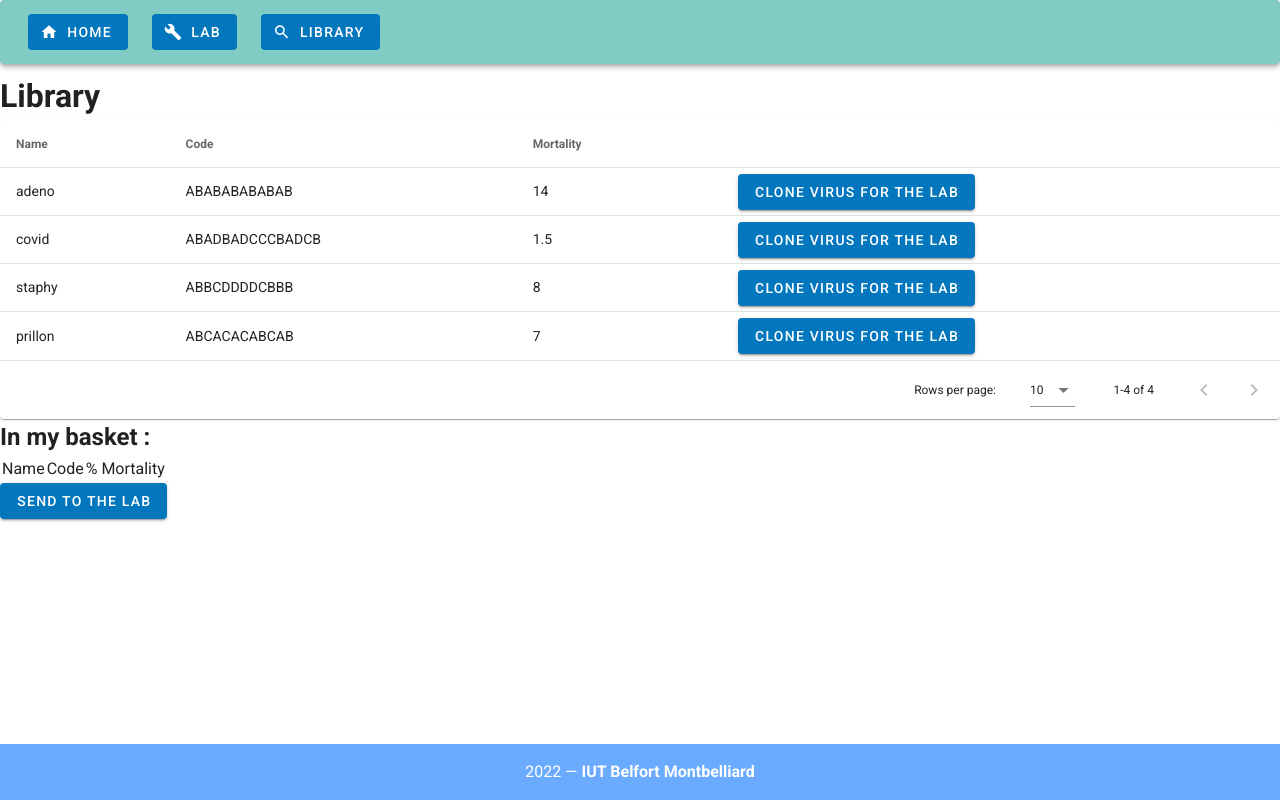
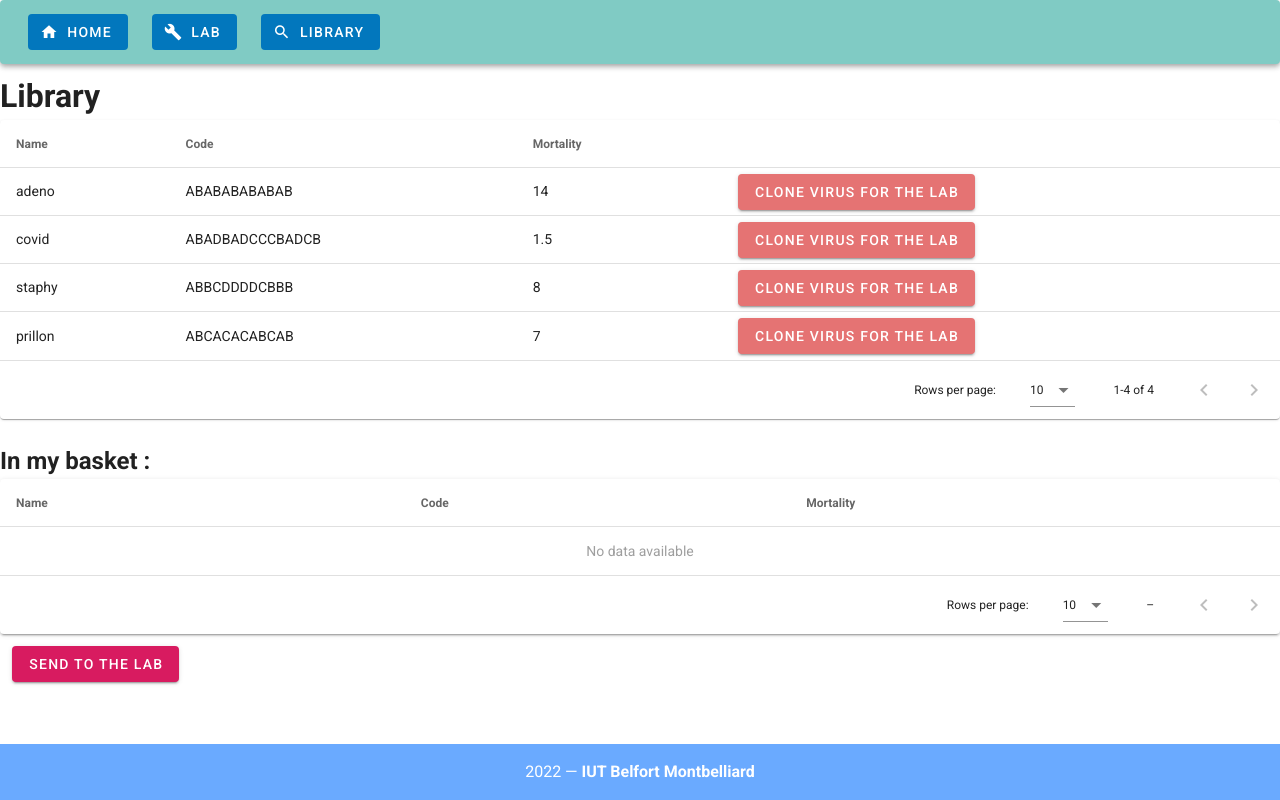
Before and after one commit to AgonisSh/vue-project-s4, a Vue app: page /library/1 in a window 1280 px wide. Built offline with nearby package versions, Linux system fonts and the light colour scheme.

Commit message:
Buttons changed

```diff
--- a/src/App.vue
+++ b/src/App.vue
@@ -7,7 +7,7 @@
       <br>
       <router-view name="locCentral"></router-view>
 
-      <v-footer color="primary lighten-1" absolute padless>
+      <v-footer color="primary lighten-1" app padless>
         <v-row justify="center" no-gutters>
           <v-col class="primary lighten-2 py-4 text-center white--text" cols="12">
             {{ new Date().getFullYear() }} — <strong>IUT Belfort Montbelliard</strong>
--- a/src/components/Articles.vue
+++ b/src/components/Articles.vue
@@ -1,6 +1,7 @@
 <template>
   <div>
 		<v-data-table
+        app
 				:headers="headers"
 				:items="$store.state.collec"
 				item-key="name"
@@ -12,7 +13,7 @@
 					<td> {{item.code}}</td>
 					<td> {{item.mortalite}}</td>
 					<td>
-						<v-btn class="light-blue darken-3 white--text" @click="$router.push({path: '/library/addbasket?name='+item.name+'&code='+item.code})">
+						<v-btn class="red lighten-2 white--text" @click="$router.push({path: '/library/addbasket?name='+item.name+'&code='+item.code})">
 							Clone virus for the lab
 						</v-btn>
 					</td>
@@ -28,7 +29,7 @@
 		data: () => {
 			return {
 				headers: [
-					{ text: "Name", value: "name" },
+					{ text: "Name", value: "name"},
 					{ text: "Code", value: "code"},
 					{ text: "Mortality", value: "mortalite"},
 					{ text: "", value: "button", sortable: false}
--- a/src/components/CheckedList.vue
+++ b/src/components/CheckedList.vue
@@ -10,6 +10,16 @@
         </td>
       </tr>
     </table>
+
+    <v-data-table
+        :headers="fields"
+        :items="entries"
+        :items-per-page="4"
+        class="elevation-2"
+        app
+    >
+    </v-data-table>
+
   </div>
 </template>
 
--- a/src/views/Basket.vue
+++ b/src/views/Basket.vue
@@ -1,21 +1,17 @@
 <template>
   <div>
+    <br>
     <h2>In my basket :</h2>
-		<table>
-			<tr>
-				<td>Name</td>
-				<td>Code</td>
-				<td>% Mortality</td>
-			</tr>
-			<tr v-for="(v,index) in getBasket()" :key="index">
-				<td>{{ v.name }}</td>
-				<td>{{ v.code }}</td>
-				<td>{{ v.mortalite }}</td>
-			</tr>
-		</table>
 
+    <v-data-table
+        app
+        :headers="headers"
+        :items="getBasket()"
+        class="elevation-2">
+    </v-data-table>
 
-		<v-btn class="light-blue darken-3 white--text" @click="sendToLab">Send to the lab</v-btn>
+    <v-btn class="pink darken-1 white--text app ma-3" @click="sendToLab">Send to the lab</v-btn>
+
   </div>
 </template>
 
@@ -26,6 +22,15 @@ import {Virus} from "@/model";
 export default {
   name: 'Basket',
   props: ['operation', 'name', 'code'],
+  data: () => {
+    return {
+      headers: [
+        {text: "Name", value: "name"},
+        {text: "Code", value: "code"},
+        {text: "Mortality", value: "mortalite"}
+      ]
+    }
+  },
   methods: {
     getBasket() {
       return this.$store.state.basket;
@@ -41,7 +46,7 @@ export default {
         this.$router.push({path: '/library/view'});
       }
     }
-	}
+  },
 }
 </script>
 
--- a/src/views/Labo.vue
+++ b/src/views/Labo.vue
@@ -1,15 +1,9 @@
 <template>
 	<div>
-		<h1>Labo</h1>
-		<table border="1">
-			<tr>
-				<td>
-					<keep-alive include="Mixer">
-						<router-view name="locSubCentral"></router-view>
-					</keep-alive>
-				</td>
-			</tr>
-		</table>
+    <keep-alive include="Mixer">
+      <router-view name="locSubCentral"></router-view>
+    </keep-alive>
+
 	</div>
 </template>
 
--- a/src/views/Library.vue
+++ b/src/views/Library.vue
@@ -2,13 +2,9 @@
   <div>
     <h1>Library</h1>
     <Articles>
-			<tr v-for="(v,index) in $store.state.collec" :key="'articles' + index">
-				<td>{{ v.name }}</td>
-				<td>{{ v.code }}</td>
-				<td>{{ v.mortalite }}</td>
-			</tr>
 		</Articles>
     <router-view name="locDown"></router-view>
+
   </div>
 </template>
 
--- a/src/views/Mixer.vue
+++ b/src/views/Mixer.vue
@@ -10,14 +10,14 @@
 				</td>
 			</tr>
 		</table>
-		<v-btn class="light-blue darken-3 white--text" :disabled="chosenParts.length === 0" @click="mix()">Mixing</v-btn>
+		<v-btn class="orange lighten-1 white--text ma-2" :disabled="chosenParts.length === 0" @click="mix()">Mixing</v-btn>
 
 		<hr/>
-		<v-btn class="light-blue darken-3 white--text" @click="$router.push({path:'/labo/slice'})">Go to slicer</v-btn>
+		<v-btn class="light-blue darken-3 white--text ma-2" @click="$router.push({path:'/labo/slice'})">Go to slicer</v-btn>
 
 		<hr/>
 		<p v-if="newVirus != null">New virus: <input v-model="newVirus.name"> {{ newVirus.code }} {{ newVirus.mortalite }}
-			<v-btn class="light-blue darken-3 white--text" @click="sendToLibrary()">Send to library</v-btn>
+			<v-btn class="blue-grey lighten-1 white--text ma-2" @click="sendToLibrary()">Send to library</v-btn>
 		</p>
 
 	</div>
--- a/src/views/Slicer.vue
+++ b/src/views/Slicer.vue
@@ -11,15 +11,16 @@
 		>
 		</v-data-table>
 
+
     <label for="cut">part length: </label><input id="cut" v-model.number="cutFactor">
 
-    <v-btn class="light-blue darken-3 white--text" :disabled="chosenViruses.length===0" @click="cut()">Cut</v-btn>
+    <v-btn class="red darken-1 white--text ma-2" :disabled="chosenViruses.length===0" @click="cut()">Cut</v-btn>
 
     <label for="mute">nb mutations: </label><input id="mute" v-model.number="nbMutation">
-    <v-btn class="light-blue darken-3 white--text" :disabled="chosenViruses.length===0" @click="mutation()">Mutation</v-btn>
+    <v-btn class="green lighten-1 white--text ma-2" :disabled="chosenViruses.length===0" @click="mutation()">Mutation</v-btn>
 
     <hr/>
-    <v-btn class="light-blue darken-3 white--text" @click="$router.push({path:'/labo/mix'})">Go to mixer</v-btn>
+    <v-btn class="light-blue darken-3 white--text ma-2" @click="$router.push({path:'/labo/mix'})">Go to mixer</v-btn>
   </div>
 </template>
 
```
Lines whose indentation alone changed are shown as unchanged.
